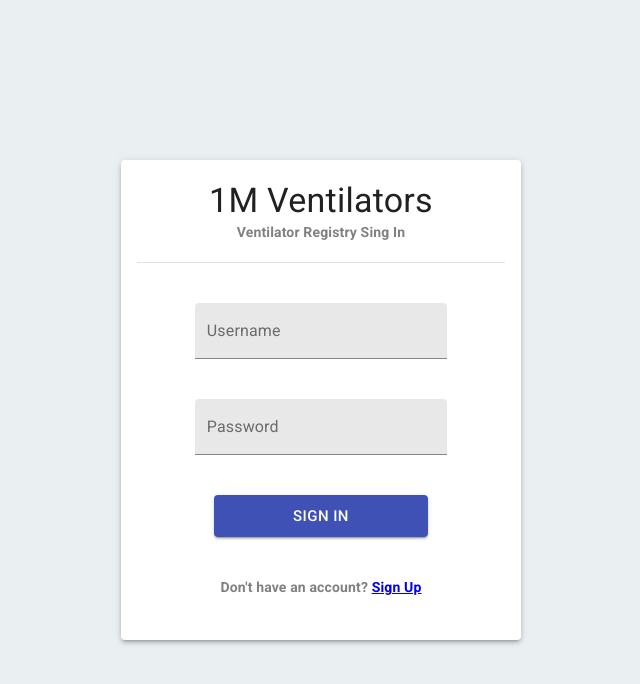
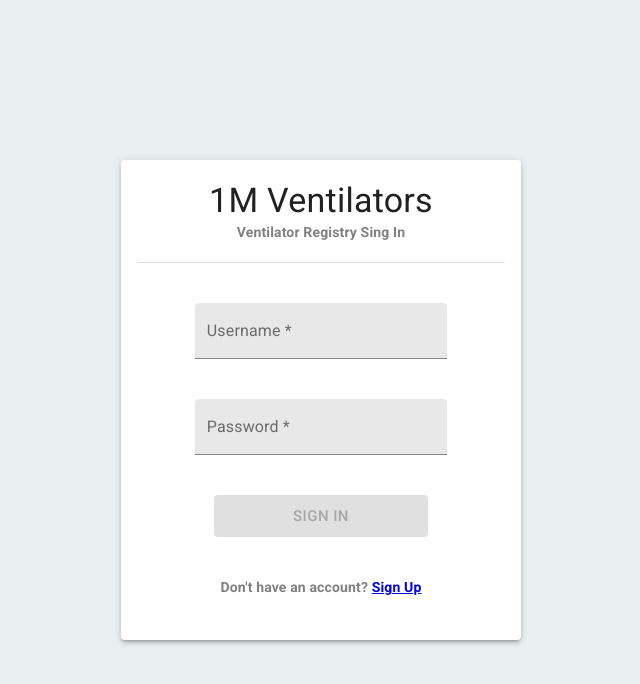
Before and after one commit to ventilator-registry/frontend, a React (Create React App) app: page / in a window 1280 px wide. Shown: the top 684 px of the page, without its empty margins (319-959 px from the left). Built offline with nearby package versions, Linux system fonts and the light colour scheme.

Commit message:
validation added, css issues to be fixed

```diff
--- a/src/components/login/Login.js
+++ b/src/components/login/Login.js
@@ -4,7 +4,7 @@ import Paper from '@material-ui/core/Paper';
 import { makeStyles } from '@material-ui/core/styles';
 import TextField from '@material-ui/core/TextField';
 import Typography from '@material-ui/core/Typography';
-import React, { useState } from 'react';
+import React, { useState, useEffect } from 'react';
 import { Link } from 'react-router-dom';
 import * as yup from 'yup';
 import { axiosWithAuth } from '../../utils/axiosWithAuth';
@@ -24,7 +24,7 @@ const useStyles = makeStyles((theme) => ({
         },
 
     },
-    input: {
+    form: {
         display: 'flex',
         flexDirection: 'column',
         alignItems: 'center',
@@ -41,9 +41,7 @@ const useStyles = makeStyles((theme) => ({
         justifyContent: 'space-between'
     },
     error: {
-        textAlign: 'left',
-        width: 'auto',
-        margin: '0'
+
     }
 }));
 
@@ -54,15 +52,24 @@ export default function Login(props) {
 
     const [errors, setErrors] = useState({ username: '', password: '' });
 
+    const [buttonDisabled, setButtonDisabled] = useState(true);
+
     const formSchema = yup.object().shape({
         username: yup
             .string()
-            .required("Must include username address."),
+            .required("Username is a required field."),
         password: yup
             .string()
-            .min(6, "Passwords must be at least 6 characters long.")
+            // .min(6, "Passwords must be at least 6 characters long.")
             .required("Password is Required")
     });
+
+    useEffect(() => {
+        formSchema.isValid(users).then(valid => {
+          setButtonDisabled(!valid);
+        });
+      }, [users]);
+
 
     const login = () => {
         axiosWithAuth()
@@ -108,6 +115,9 @@ export default function Login(props) {
         })
     }
 
+    const usernameErr = errors.username.length > 0;
+    const passErr = errors.password.length > 0 ;
+
     return (
         <div className={classes.root}>
             <Paper elevation={3} className={classes.paper}>
@@ -120,25 +130,31 @@ export default function Login(props) {
                     </Typography>
                 </div>
                 <Divider variant="middle" />
-                <form className={classes.input}>
+                <form className={classes.form}>
                     <TextField
                         id="filled-username"
                         variant="filled"
                         name="username"
-                        label="Username"
+                        label="Username *"
                         onChange={handleChange}
-                        value={users.username} />
-                    {errors.username.length > 0 ? (<Typography className={classes.error} color='error'>{errors.username}</Typography>) : null}
+                        value={users.username}
+                        helperText={usernameErr ? `${errors.username}` : null}
+                        error={usernameErr}
+                        />
+                    {/* {errors.username.length > 0 ? (<Typography className={classes.error} color='error'>{errors.username}</Typography>) : null} */}
                     <TextField
                         id="filled-password"
                         variant="filled"
                         name="password"
-                        label="Password"
+                        label="Password *"
                         type="password"
                         onChange={handleChange}
-                        value={users.password} />
-                    {errors.password.length > 6 ? (<Typography className={classes.error} color='error'>{errors.password}</Typography>) : null}
-                    <Button variant="contained" color="primary" size="large" onClick={() => login()}>
+                        value={users.password}
+                        helperText={passErr ? `${errors.password}` : null}
+                        error={passErr}
+                         />
+                    {/* {errors.password.length > 6 ? (<Typography className={classes.error} color='error'>{errors.password}</Typography>) : null} */}
+                    <Button disabled={buttonDisabled} variant="contained" color="primary" size="large" onClick={() => login()}>
                         Sign In
                     </Button>
                 </form>
```
